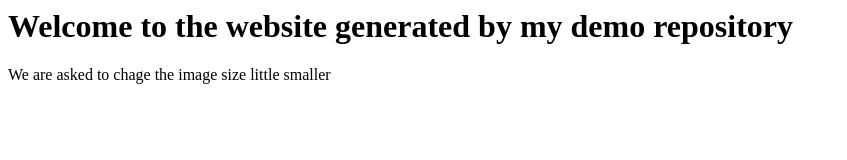
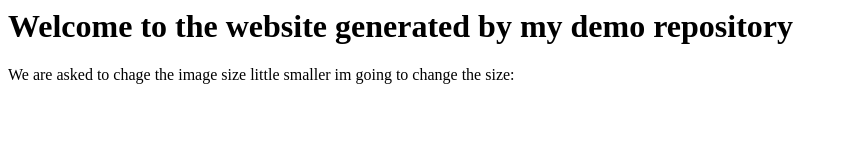
Before and after one commit to virosha/demo-repository, a website: page index.html in a window 1280 px wide. Shown: the whole page, without its empty margins (0-847 px from the left). Drawn offline with Linux system fonts and the light colour scheme.

Commit message:
made small changes

```diff
--- a/index.html
+++ b/index.html
@@ -1,4 +1,5 @@
 <h1>Welcome to the website generated by my demo repository</h1>
 <body>
 	We are asked to chage the image size little smaller
+	im going to change the size:
 </body>
```
